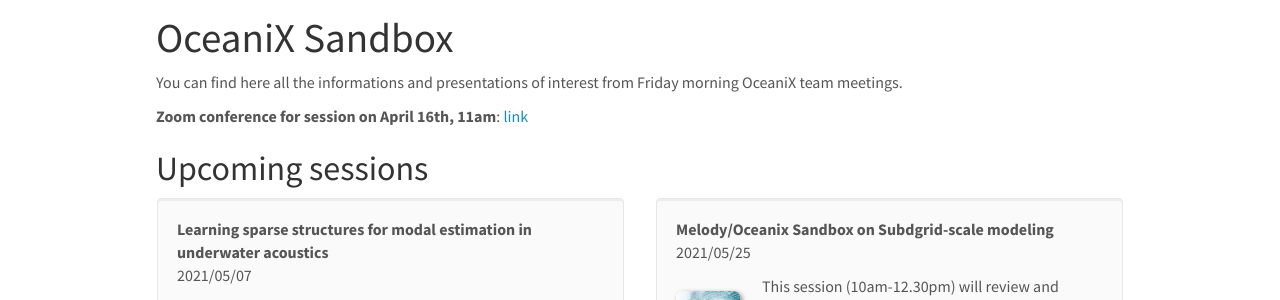
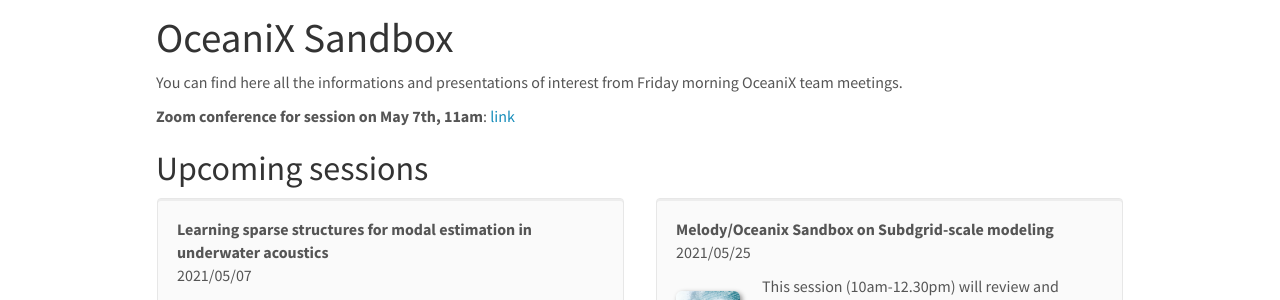
Before and after one commit to CIA-Oceanix/CIA-Oceanix.github.io, a Jekyll site: the page built from _pages/oceanix_sandbox.md, in a window 1280 px wide and 900 px high. Shown: the part 127-427 px from the top of the window. Built offline with Jekyll 4.4.1, drawn with Linux system fonts in a browser that asks for light colours; nearby versions of some CDN libraries.

Commit message:
Update oceanix_sandbox.md

```diff
--- a/_pages/oceanix_sandbox.md
+++ b/_pages/oceanix_sandbox.md
@@ -10,7 +10,7 @@
 
 You can find here all the informations and presentations of interest from Friday morning OceaniX team meetings.
 
-**Zoom conference for session on April 16th, 11am**: [link](https://imt-atlantique.zoom.us/j/97801831414?pwd=VTBkOG9FRERTekJVMDVOcStRRjZxdz09)
+**Zoom conference for session on May 7th, 11am**: [link](https://imt-atlantique.zoom.us/j/94501708071?pwd=cnRHMEdWTzBKeVlVamhONzBhNE9CQT09)
 
 ## Upcoming sessions
 
```
